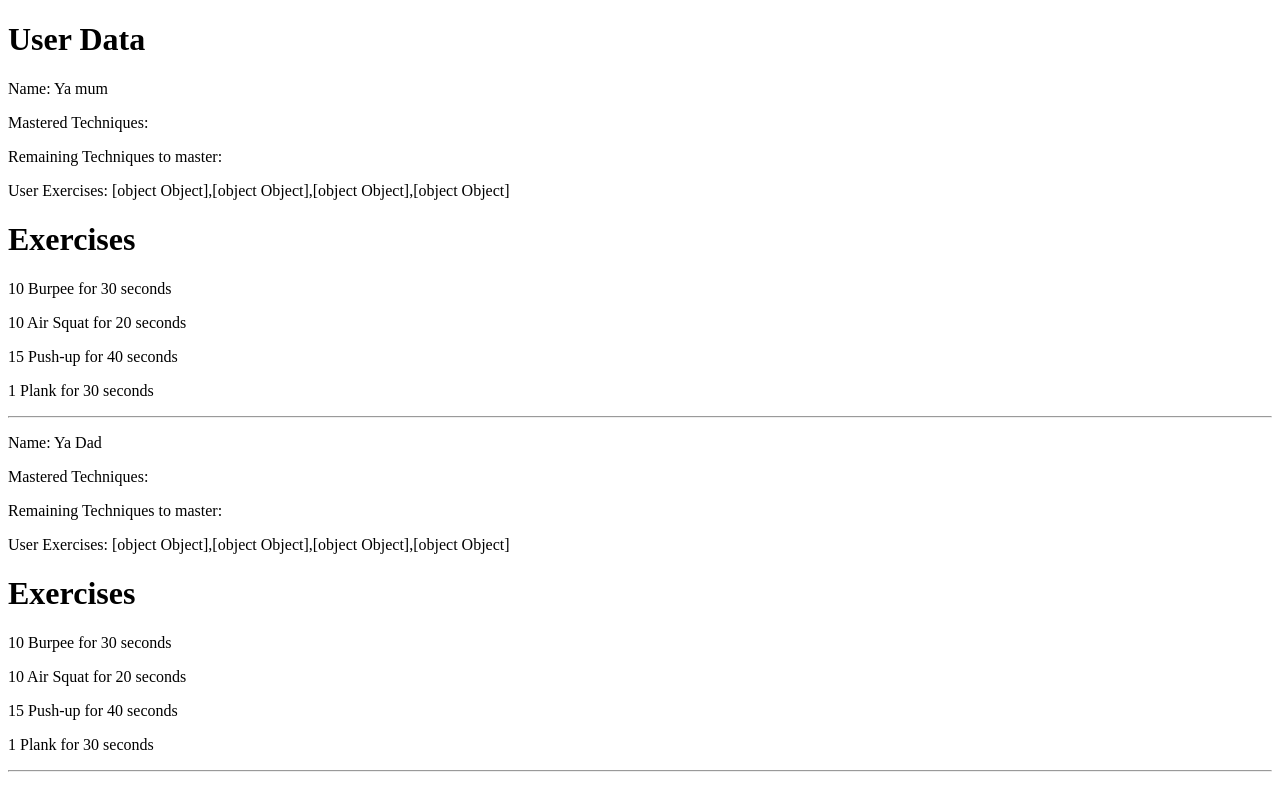
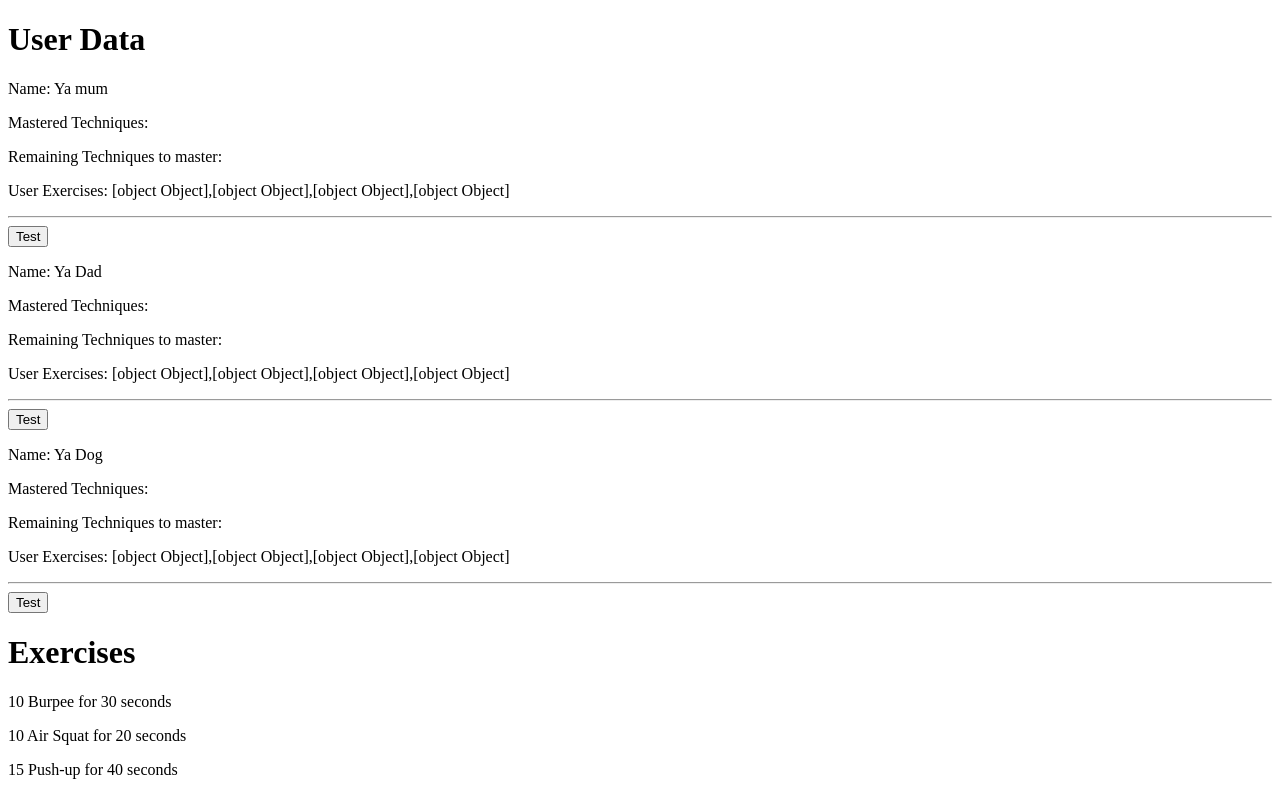
Before and after one commit to rc-devs/mcninja, an Angular app in the folder mcninja/: page / in a window 1280 px wide. Shown: the top 789 px of the page. Built offline with nearby package versions, Linux system fonts and the light colour scheme.

Commit message:
test to find typeof userExercises (object ofc)

```diff
--- a/mcninja/src/app/exercises/exercises.component.ts
+++ b/mcninja/src/app/exercises/exercises.component.ts
@@ -9,5 +9,6 @@ import exercisesData from '../data/exercises.data';
   styleUrl: './exercises.component.css'
 })
 export class ExercisesComponent {
- exercises = signal<Exercise[]>(exercisesData)
+ //exercises = signal<Exercise[]>(exercisesData)
+ exercises = signal(exercisesData)
 }
--- a/mcninja/src/app/user/user.component.html
+++ b/mcninja/src/app/user/user.component.html
@@ -5,6 +5,6 @@
   <p>Mastered Techniques: {{u.userMastered}}</p>
   <p>Remaining Techniques to master: {{u.userNotMastered}}</p>
   <p>User Exercises: {{u.userExercises}}</p>
-  <app-exercises />
 <hr>
+<button (click)="onClick(u.userExercises)">Test</button>
 }
--- a/mcninja/src/app/user/user.component.ts
+++ b/mcninja/src/app/user/user.component.ts
@@ -1,4 +1,4 @@
-import { Component, signal } from '@angular/core';
+import { Component, Input, signal } from '@angular/core';
 import { User } from '../data/models/user.model';
 import userData from '../data/user.data';
 import { ExercisesComponent } from '../exercises/exercises.component';
@@ -11,4 +11,9 @@ import { ExercisesComponent } from '../exercises/exercises.component';
 })
 export class UserComponent {
  users = signal<User[]>(userData)
+
+ onClick(exercises:any ){
+  console.log(exercises)
+  console.log(typeof exercises)
+ }
 }
```
